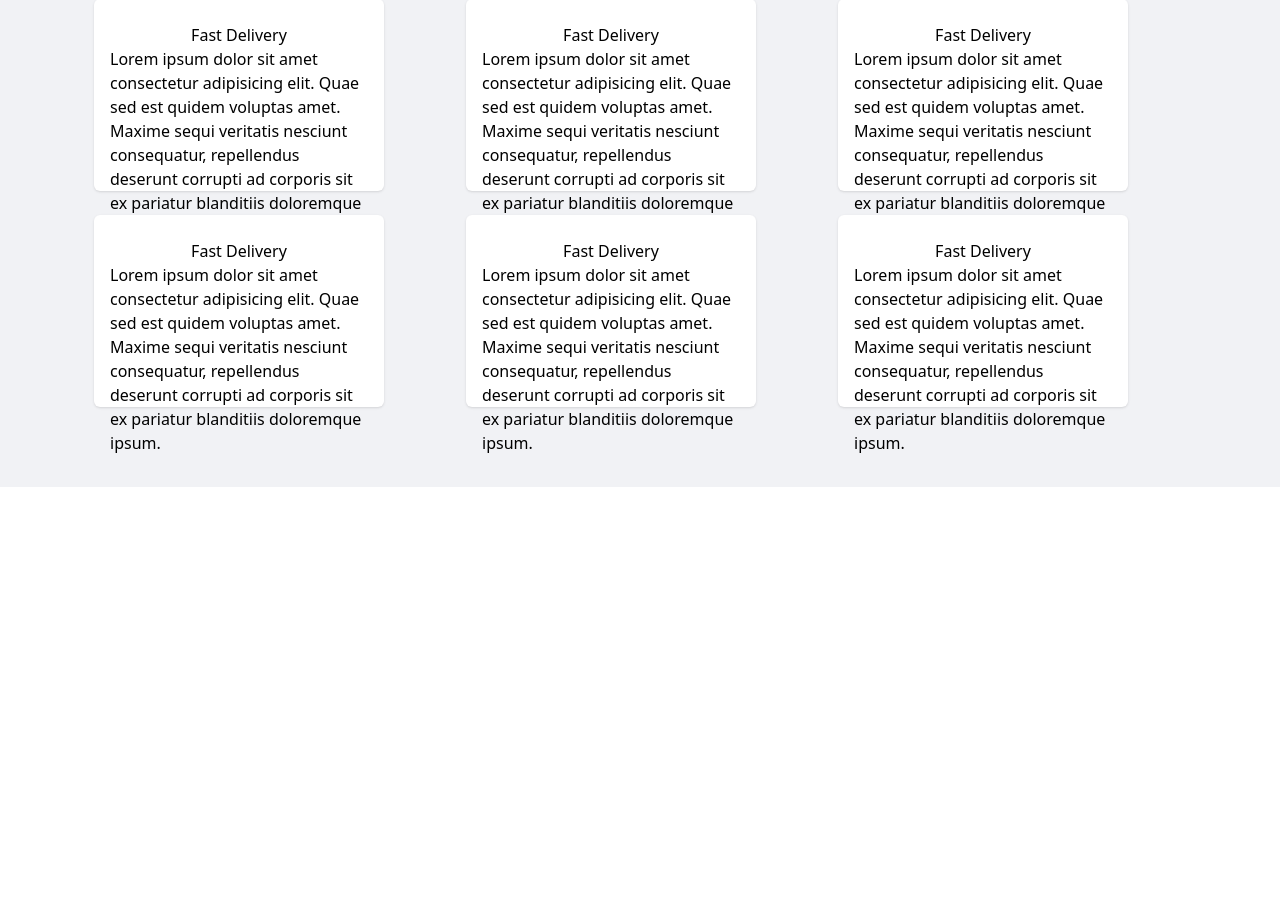
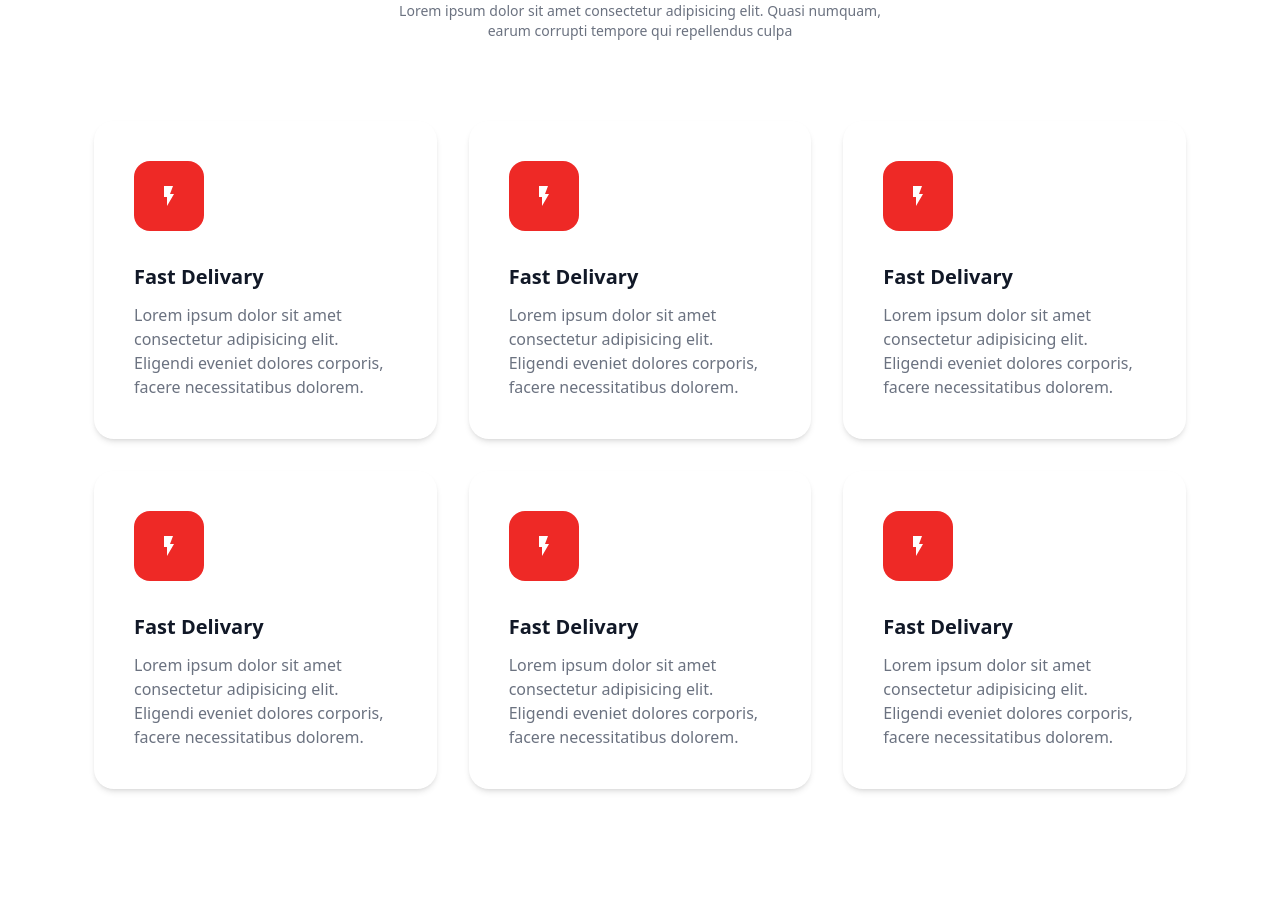
Before and after one commit to RifatdaM/courier-web-UI, a website: page html/index.html in a window 1280 px wide. Shown: the part 694-1605 px from the top of the page. Before the commit the page ends 1181 px from the top, so only its background shows below. Drawn offline with Linux system fonts and the light colour scheme.

Commit message:
we provide redesign

```diff
--- a/html/index.html
+++ b/html/index.html
@@ -24,6 +24,12 @@
     />
     <link
       href="https://fonts.googleapis.com/css2?family=Poppins:wght@400;500;600;700&display=swap"
+      rel="stylesheet"
+    />
+    <link rel="preconnect" href="https://fonts.googleapis.com" />
+    <link rel="preconnect" href="https://fonts.gstatic.com" crossorigin />
+    <link
+      href="https://fonts.googleapis.com/css2?family=Bebas+Neue&display=swap"
       rel="stylesheet"
     />
     <title>Home</title>
@@ -66,12 +72,12 @@
           <!-- Content -->
           <div class="flex flex-1 flex-col item-center lg:align-start">
             <h1
-              class="text-dark md:text-2xl lg:text-[28px] 2xl:text-4xl text-center lg:text-left mb-6 font-helv"
+              class="tracking-wider text-primary-main md:text-2xl lg:text-[28px] 2xl:text-[48px] text-center lg:text-left mb-6 font-bebas"
             >
               Be Conntected Globally
             </h1>
             <p
-              class="text-gray-700 text-sm lg:text-sm 2xl:text-lg text-center lg:text-left mb-6"
+              class="text-gray-700 text-sm lg:text-sm 2xl:text-base text-center lg:text-left mb-6"
             >
               Lorem, ipsum dolor sit amet consectetur adipisicing elit.
               Distinctio debitis fuga quisquam hic quasi velit iste inventore
@@ -110,67 +116,140 @@
       </section>
 
       <!-- We Provide -->
-      <section id="We-provide" class="bg-background py-20 mt-10 2xl:mt-6">
+      <section id="We-provide" class="pt-20 lg:pt-[120px] pb-12 lg:pb-[90px]">
         <div class="container">
-          <div class="sm:w-3/4 lg:5/12 mx-auto py-2">
-            <h2 class="text-[28px] text-center text-accent font-helv">
-              Why Us?
+          <div class="flex flex-wrap -mx-4">
+            <div class="w-full px-4">
+              <div class="text-center mx-auto mb-12 lg:mb-20 max-w-[510px]">
+                <span class="font-semibold text-lg text-primary-main mb-2 block"
+                  >Our Services</span
+                >
+                <h2
+                  class="font-bebas text-3xl sm:text-4xl md:text-[40px] text-dark mb-4 tracking-wider"
+                >
+                  What we provide
                 </h2>
-          </div>
-          <div class="mt-8 grid grid-cols-3 gap-6">
-            <div class="why-us-card">
-              <h3>Fast Delivery</h3>
-              <p>
-                Lorem ipsum dolor sit amet consectetur adipisicing elit. Quae
-                sed est quidem voluptas amet. Maxime sequi veritatis nesciunt
-                consequatur, repellendus deserunt corrupti ad corporis sit ex
-                pariatur blanditiis doloremque ipsum.
+                <p class="text-sm text-grayCustom">
+                  Lorem ipsum dolor sit amet consectetur adipisicing elit. Quasi
+                  numquam, earum corrupti tempore qui repellendus culpa
                 </p>
               </div>
-            <div class="why-us-card">
-              <h3>Fast Delivery</h3>
-              <p>
-                Lorem ipsum dolor sit amet consectetur adipisicing elit. Quae
-                sed est quidem voluptas amet. Maxime sequi veritatis nesciunt
-                consequatur, repellendus deserunt corrupti ad corporis sit ex
-                pariatur blanditiis doloremque ipsum.
+            </div>
+          </div>
+          <div class="flex flex-wrap -mx-4">
+            <div class="w-full md:w-1/2 lg:w-1/3 px-4">
+              <div
+                class="p-10 md:px-7 xl:px-10 rounded-[20px] shadow-md hover:shadow-lg mb-8"
+              >
+                <div
+                  class="w-[70px] h-[70px] flex items-center justify-center bg-primary-main rounded-2xl mb-8"
+                >
+                  <img src="../img/fast.svg" alt="fast-delivary" />
+                </div>
+                <h4 class="font-semibold text-xl text-dark mb-3">
+                  Fast Delivary
+                </h4>
+                <p class="text-grayCustom">
+                  Lorem ipsum dolor sit amet consectetur adipisicing elit.
+                  Eligendi eveniet dolores corporis, facere necessitatibus
+                  dolorem.
                 </p>
               </div>
-            <div class="why-us-card">
-              <h3>Fast Delivery</h3>
-              <p>
-                Lorem ipsum dolor sit amet consectetur adipisicing elit. Quae
-                sed est quidem voluptas amet. Maxime sequi veritatis nesciunt
-                consequatur, repellendus deserunt corrupti ad corporis sit ex
-                pariatur blanditiis doloremque ipsum.
+            </div>
+            <div class="w-full md:w-1/2 lg:w-1/3 px-4">
+              <div
+                class="p-10 md:px-7 xl:px-10 rounded-[20px] shadow-md hover:shadow-lg mb-8"
+              >
+                <div
+                  class="w-[70px] h-[70px] flex items-center justify-center bg-primary-main rounded-2xl mb-8"
+                >
+                  <img src="../img/fast.svg" alt="fast-delivary" />
+                </div>
+                <h4 class="font-semibold text-xl text-dark mb-3">
+                  Fast Delivary
+                </h4>
+                <p class="text-grayCustom">
+                  Lorem ipsum dolor sit amet consectetur adipisicing elit.
+                  Eligendi eveniet dolores corporis, facere necessitatibus
+                  dolorem.
                 </p>
               </div>
-            <div class="why-us-card">
-              <h3>Fast Delivery</h3>
-              <p>
-                Lorem ipsum dolor sit amet consectetur adipisicing elit. Quae
-                sed est quidem voluptas amet. Maxime sequi veritatis nesciunt
-                consequatur, repellendus deserunt corrupti ad corporis sit ex
-                pariatur blanditiis doloremque ipsum.
+            </div>
+            <div class="w-full md:w-1/2 lg:w-1/3 px-4">
+              <div
+                class="p-10 md:px-7 xl:px-10 rounded-[20px] shadow-md hover:shadow-lg mb-8"
+              >
+                <div
+                  class="w-[70px] h-[70px] flex items-center justify-center bg-primary-main rounded-2xl mb-8"
+                >
+                  <img src="../img/fast.svg" alt="fast-delivary" />
+                </div>
+                <h4 class="font-semibold text-xl text-dark mb-3">
+                  Fast Delivary
+                </h4>
+                <p class="text-grayCustom">
+                  Lorem ipsum dolor sit amet consectetur adipisicing elit.
+                  Eligendi eveniet dolores corporis, facere necessitatibus
+                  dolorem.
                 </p>
               </div>
-            <div class="why-us-card">
-              <h3>Fast Delivery</h3>
-              <p>
-                Lorem ipsum dolor sit amet consectetur adipisicing elit. Quae
-                sed est quidem voluptas amet. Maxime sequi veritatis nesciunt
-                consequatur, repellendus deserunt corrupti ad corporis sit ex
-                pariatur blanditiis doloremque ipsum.
+            </div>
+            <div class="w-full md:w-1/2 lg:w-1/3 px-4">
+              <div
+                class="p-10 md:px-7 xl:px-10 rounded-[20px] shadow-md hover:shadow-lg mb-8"
+              >
+                <div
+                  class="w-[70px] h-[70px] flex items-center justify-center bg-primary-main rounded-2xl mb-8"
+                >
+                  <img src="../img/fast.svg" alt="fast-delivary" />
+                </div>
+                <h4 class="font-semibold text-xl text-dark mb-3">
+                  Fast Delivary
+                </h4>
+                <p class="text-grayCustom">
+                  Lorem ipsum dolor sit amet consectetur adipisicing elit.
+                  Eligendi eveniet dolores corporis, facere necessitatibus
+                  dolorem.
                 </p>
               </div>
-            <div class="why-us-card">
-              <h3>Fast Delivery</h3>
-              <p>
-                Lorem ipsum dolor sit amet consectetur adipisicing elit. Quae
-                sed est quidem voluptas amet. Maxime sequi veritatis nesciunt
-                consequatur, repellendus deserunt corrupti ad corporis sit ex
-                pariatur blanditiis doloremque ipsum.
+            </div>
+            <div class="w-full md:w-1/2 lg:w-1/3 px-4">
+              <div
+                class="p-10 md:px-7 xl:px-10 rounded-[20px] shadow-md hover:shadow-lg mb-8"
+              >
+                <div
+                  class="w-[70px] h-[70px] flex items-center justify-center bg-primary-main rounded-2xl mb-8"
+                >
+                  <img src="../img/fast.svg" alt="fast-delivary" />
+                </div>
+                <h4 class="font-semibold text-xl text-dark mb-3">
+                  Fast Delivary
+                </h4>
+                <p class="text-grayCustom">
+                  Lorem ipsum dolor sit amet consectetur adipisicing elit.
+                  Eligendi eveniet dolores corporis, facere necessitatibus
+                  dolorem.
                 </p>
+              </div>
+            </div>
+            <div class="w-full md:w-1/2 lg:w-1/3 px-4">
+              <div
+                class="p-10 md:px-7 xl:px-10 rounded-[20px] shadow-md hover:shadow-lg mb-8"
+              >
+                <div
+                  class="w-[70px] h-[70px] flex items-center justify-center bg-primary-main rounded-2xl mb-8"
+                >
+                  <img src="../img/fast.svg" alt="fast-delivary" />
+                </div>
+                <h4 class="font-semibold text-xl text-dark mb-3">
+                  Fast Delivary
+                </h4>
+                <p class="text-grayCustom">
+                  Lorem ipsum dolor sit amet consectetur adipisicing elit.
+                  Eligendi eveniet dolores corporis, facere necessitatibus
+                  dolorem.
+                </p>
+              </div>
             </div>
           </div>
         </div>
--- a/tailwind.config.js
+++ b/tailwind.config.js
@@ -5,6 +5,7 @@ module.exports = {
       fontFamily: {
         poppins: "'Poppins', sans-serif",
         helv: "'Helvetica' , sans-serif",
+        bebas:"'Bebas Neue', sans-serif",
       },
       colors: {
         primary: {
```
Also changed, not shown: css/styles.css, img/fast.svg (added). Lines whose indentation alone changed are shown as unchanged.
